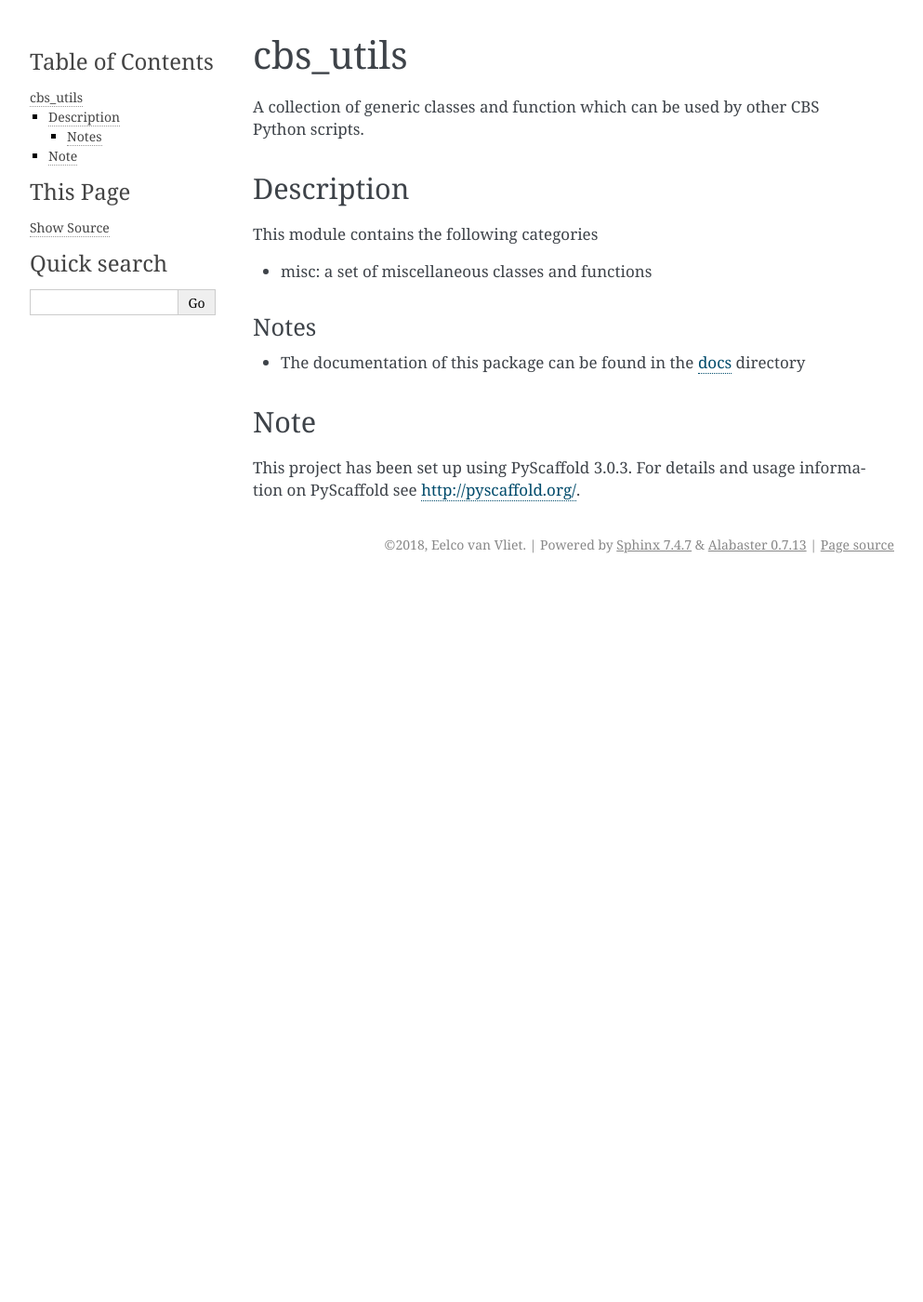
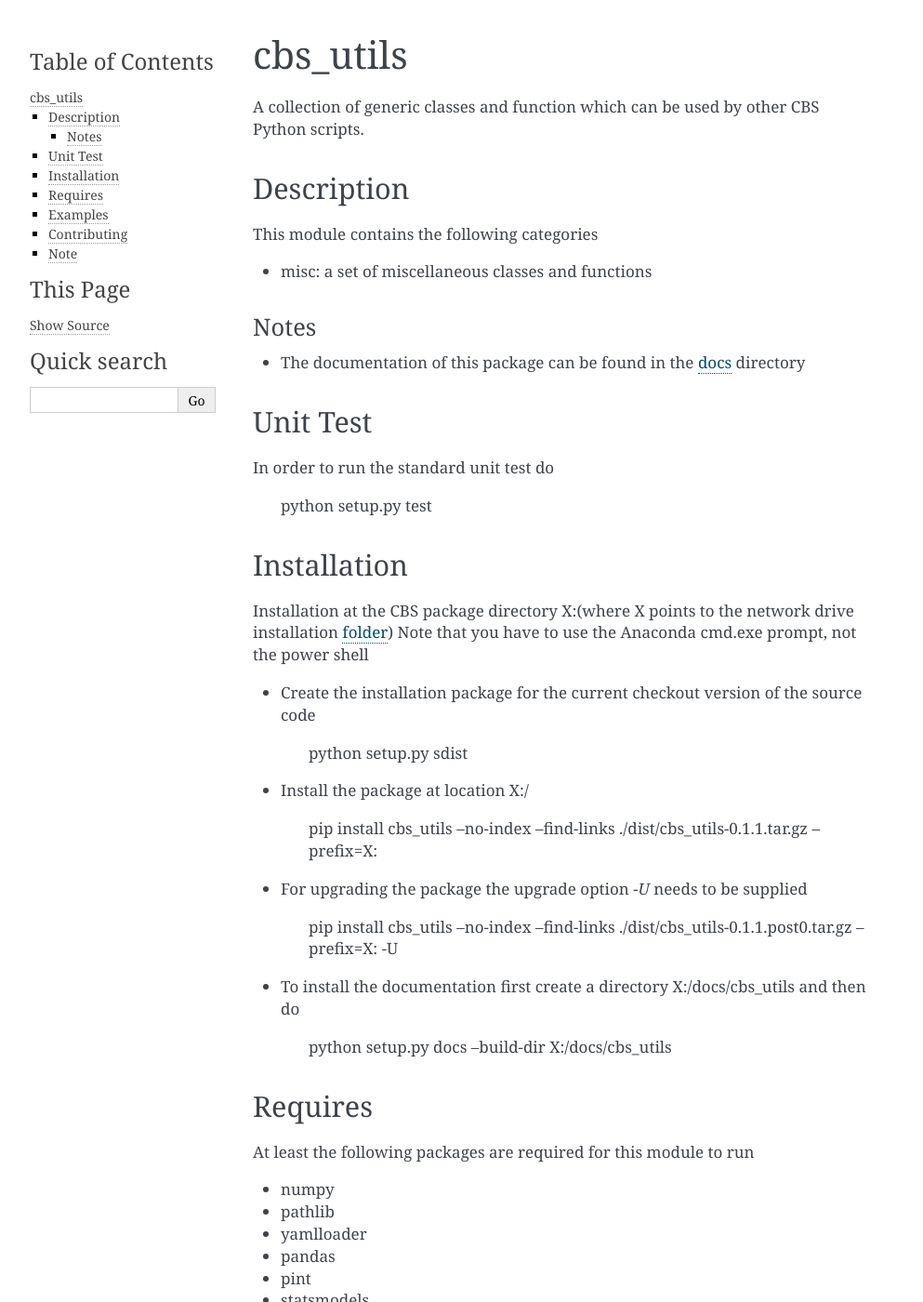
Before and after one commit to SNStatComp/cbs_utils, a Sphinx documentation site: the page built from docs/readme_link.rst, in a window 1280 px wide and 1400 px high. Shown: the whole window at 93% size, without its empty margins (148-1141 px from the left). Built offline with Sphinx 7.4.7, drawn with Linux system fonts in a browser that asks for light colours; some of the changed text lies outside the part shown.

Commit message:
extended README

```diff
--- a/README.rst
+++ b/README.rst
@@ -16,9 +16,89 @@
 
 Notes
 -----
-
 * The documentation of this package can be found in the `docs`_ directory
 
+
+Unit Test
+=========
+In order to run the standard unit test do
+
+    python setup.py test
+
+Installation
+============
+
+Installation at the CBS package directory X:\
+(where X points to the network drive installation  `folder`_)
+Note that you have to use the Anaconda cmd.exe prompt, not the power shell
+
+* Create the installation package for the current checkout version of the source code
+
+    python setup.py sdist
+
+* Install the package at location X:/
+
+    pip install cbs_utils --no-index --find-links ./dist/cbs_utils-0.1.1.tar.gz --prefix=X:\
+
+* For upgrading the package the upgrade option *-U* needs to be supplied
+
+    pip install cbs_utils --no-index --find-links ./dist/cbs_utils-0.1.1.post0.tar.gz --prefix=X: -U
+
+* To install the documentation first create a directory X:/docs/cbs_utils and then do
+
+    python setup.py docs --build-dir X:/docs/cbs_utils
+
+Requires
+========
+
+At least the following packages are required for this module to run
+
+* numpy
+* pathlib
+* yamlloader
+* pandas
+* pint
+* statsmodels
+
+Examples
+========
+
+Some example recipes to use the package can be found here
+
+* TODO
+
+Contributing
+============
+
+In case you want to contribute to this package or just have a look at the total pacakge you can do
+the following
+
+1. Open the git terminal and go to your working directory
+2. Clone the repository from the `github`_::
+
+    git clone http://github/git/Python_repositories/cbs_utils.git
+
+3. Go the newly created cbs_utils directory *or* open it  in PyCharm as a new project
+4. Create a new branch for your own developments::
+
+    git checkout -b dev_my_name
+
+5. Start doing your work and when done do::
+
+    git add .
+    git commit -m 'my developments'
+
+6. Push your work to the development repository as your personal branch::
+
+    git push -u origin dev_my_name
+
+7. Notify the owner of this package
+
+.. _github:
+    http://github/git/Python_repositories/cbs_utils.git
+
+.. _folder:
+    \\cbsp.nl\Productie\Secundair\DecentraleTools\Output\CBS_Python\Python3.6
 
 .. _docs:
     \\cbsp.nl\Productie\Secundair\DecentraleTools\Output\CBS_Python\Python3.6\docs\cbs_utils\html
```
Also changed, not shown: docs/index.rst (+1 -34 lines).
